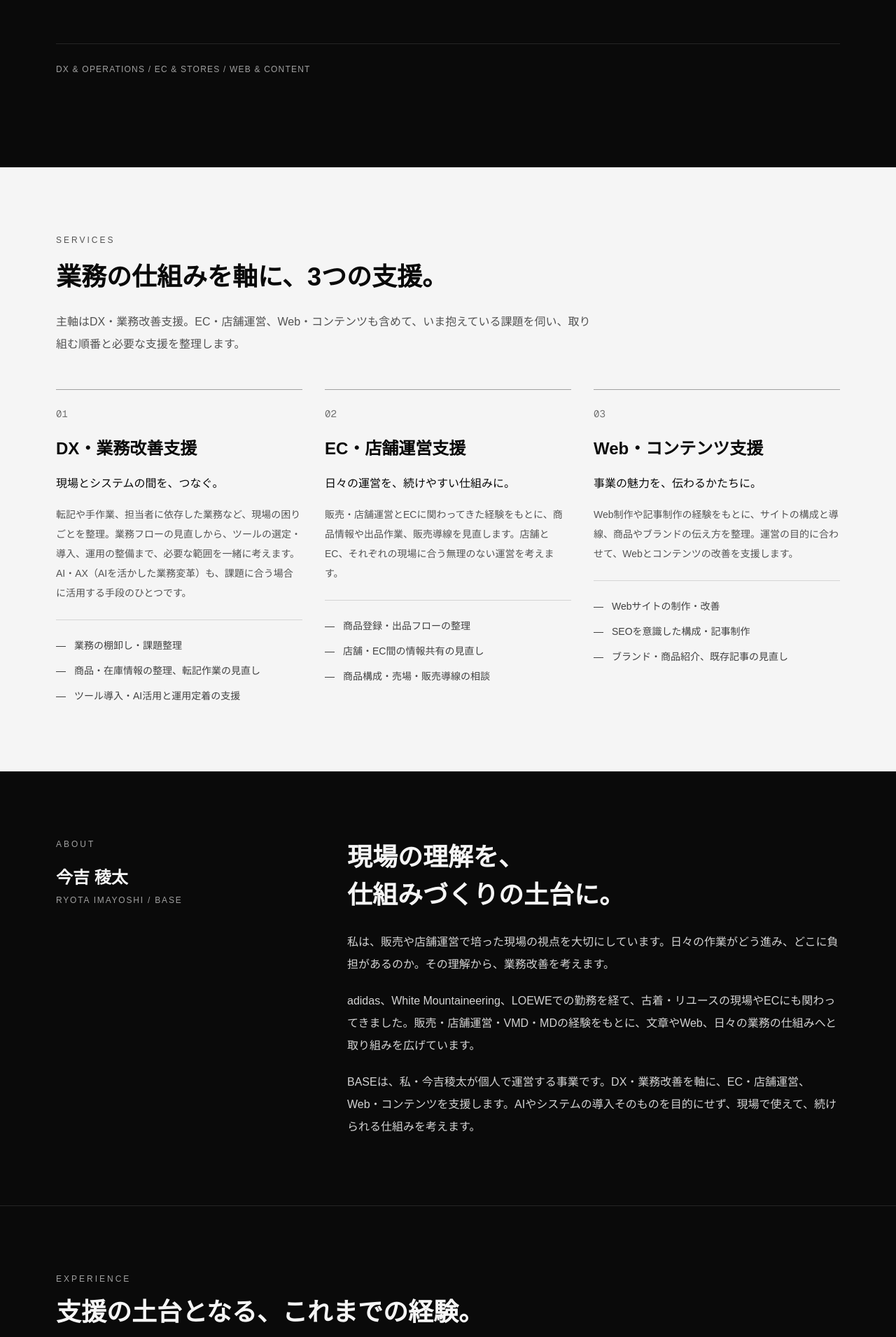
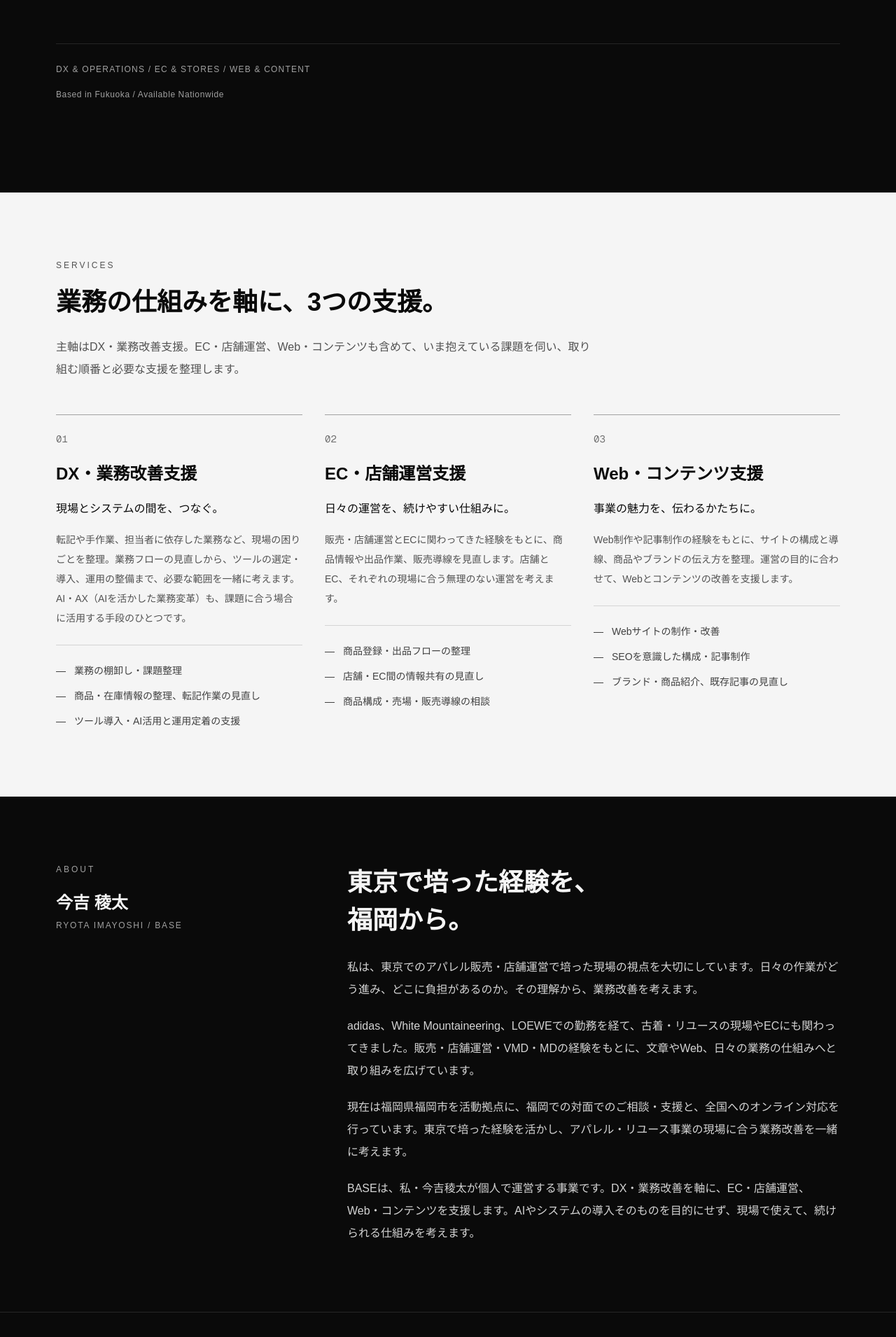
Before and after one commit to imayoshi-base/basehp-renewal, a Next.js app: page / in a window 1280 px wide. Shown: the part 870-2780 px from the top of the page at 70% size. Built offline with nearby package versions, Linux system fonts and the light colour scheme.

Commit message:
Add Fukuoka base and nationwide online support

```diff
--- a/app/layout.tsx
+++ b/app/layout.tsx
@@ -12,9 +12,9 @@ const geistMono = Geist_Mono({
   subsets: ["latin"],
 });
 
-const title = "BASE｜アパレル・リユース業界のDX・業務改善支援｜今吉稜太";
+const title = "BASE｜福岡発・全国対応のアパレル・リユースDX支援｜今吉稜太";
 const description =
-  "アパレル・リユース企業向けに、BASEの今吉稜太がDX・業務改善を支援。販売・店舗運営・ECの経験をもとに、現場とシステムの間の課題を整理し、EC・店舗運営、Web・コンテンツまで支援します。";
+  "福岡県福岡市を拠点に、アパレル・リユース企業のDX・業務改善を支援するBASE。東京で培った販売・店舗運営の経験を活かし、福岡での対面相談・支援と全国オンラインに対応。業務フロー、EC・店舗運営、Web・コンテンツの課題を整理します。";
 
 export const metadata: Metadata = {
   metadataBase: new URL("https://www.basehp.com"),
--- a/app/page.tsx
+++ b/app/page.tsx
@@ -97,6 +97,7 @@ export default function Home() {
               <a href="#services" className={`${button} border border-neutral-600 hover:bg-neutral-900`}>サービスを見る <span aria-hidden="true" className="ml-5">↓</span></a>
             </div>
             <p className="mt-16 border-t border-neutral-800 pt-6 text-xs leading-6 tracking-widest text-neutral-400">DX & OPERATIONS / EC & STORES / WEB & CONTENT</p>
+            <p lang="en" className="mt-3 text-xs leading-6 tracking-wider text-neutral-400">Based in Fukuoka / Available Nationwide</p>
           </div>
         </section>
 
@@ -125,10 +126,11 @@ export default function Home() {
           <div className={`${container} grid gap-8 md:grid-cols-[1fr_2fr] md:gap-16`}>
             <div><p className={eyebrow}>ABOUT</p><p className="mt-6 text-2xl font-semibold">今吉 稜太</p><p className="mt-2 text-xs tracking-[0.15em] text-neutral-400">RYOTA IMAYOSHI / BASE</p></div>
             <div>
-              <h2 id="about-title" className="text-3xl font-semibold leading-normal sm:text-4xl">現場の理解を、<br />仕組みづくりの土台に。</h2>
+              <h2 id="about-title" className="text-3xl font-semibold leading-normal sm:text-4xl">東京で培った経験を、<br />福岡から。</h2>
               <div className="mt-6 space-y-5 leading-8 text-neutral-300">
-                <p>私は、販売や店舗運営で培った現場の視点を大切にしています。日々の作業がどう進み、どこに負担があるのか。その理解から、業務改善を考えます。</p>
+                <p>私は、東京でのアパレル販売・店舗運営で培った現場の視点を大切にしています。日々の作業がどう進み、どこに負担があるのか。その理解から、業務改善を考えます。</p>
                 <p>adidas、White Mountaineering、LOEWEでの勤務を経て、古着・リユースの現場やECにも関わってきました。販売・店舗運営・VMD・MDの経験をもとに、文章やWeb、日々の業務の仕組みへと取り組みを広げています。</p>
+                <p>現在は福岡県福岡市を活動拠点に、福岡での対面でのご相談・支援と、全国へのオンライン対応を行っています。東京で培った経験を活かし、アパレル・リユース事業の現場に合う業務改善を一緒に考えます。</p>
                 <p>BASEは、私・今吉稜太が個人で運営する事業です。DX・業務改善を軸に、EC・店舗運営、Web・コンテンツを支援します。AIやシステムの導入そのものを目的にせず、現場で使えて、続けられる仕組みを考えます。</p>
               </div>
             </div>
@@ -180,6 +182,7 @@ export default function Home() {
             <h2 id="contact-title" className="mt-5 text-balance text-3xl font-semibold leading-snug sm:text-5xl">まずは、<br className="sm:hidden" />ご相談ください。</h2>
             <p className="mt-6 max-w-3xl text-pretty leading-8 text-neutral-300">
               <span className="block">手作業や二重入力、商品・在庫情報の整理、EC・店舗運営の見直しなど。</span>
+              <span className="block">福岡での対面でのご相談・支援、全国からのオンライン相談に対応しています。</span>
               <span className="block">現在お困りのこと、使っているツール、ご希望の時期をメールでお送りください。</span>
               <span className="block">課題がまだ整理できていなくても構いません。私が内容を拝見し、対応できる範囲と進め方をご相談します。</span>
             </p>
@@ -191,7 +194,10 @@ export default function Home() {
 
       <footer className="border-t border-neutral-800 px-6 py-8 sm:px-10 lg:px-20">
         <div className={`${container} flex flex-col gap-6 text-xs text-neutral-400 sm:flex-row sm:items-center sm:justify-between`}>
-          <p><span className="mr-4 font-semibold tracking-[0.15em] text-white">BASE</span>今吉 稜太 / RYOTA IMAYOSHI</p>
+          <div className="space-y-3 leading-6">
+            <p><span className="mr-4 font-semibold tracking-[0.15em] text-white">BASE</span>今吉 稜太 / RYOTA IMAYOSHI</p>
+            <p>活動拠点：福岡県福岡市｜全国オンライン対応</p>
+          </div>
           <a href="#top" className={`self-start hover:text-white ${focus}`}>ページの先頭へ ↑</a>
         </div>
       </footer>
```
